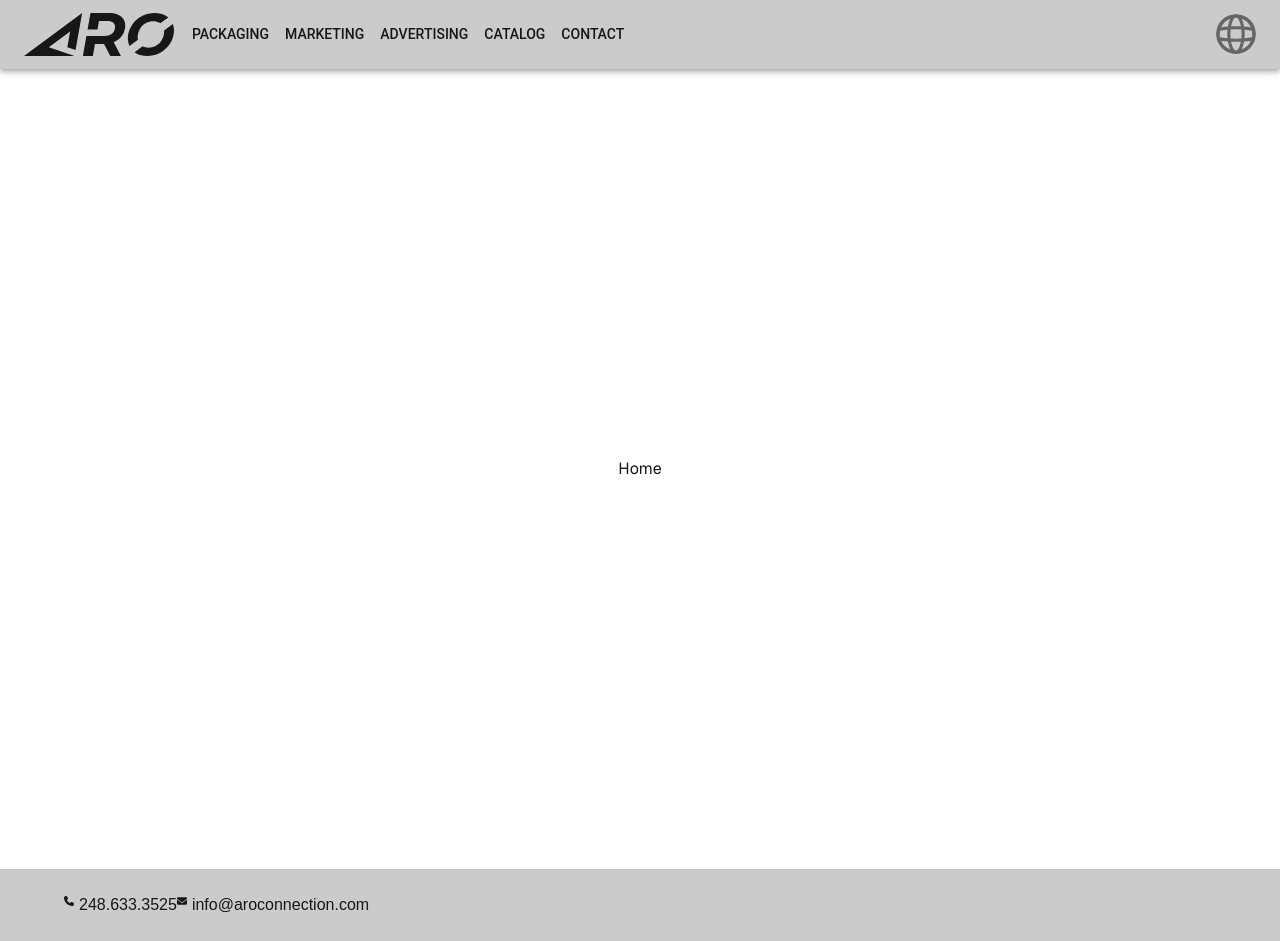
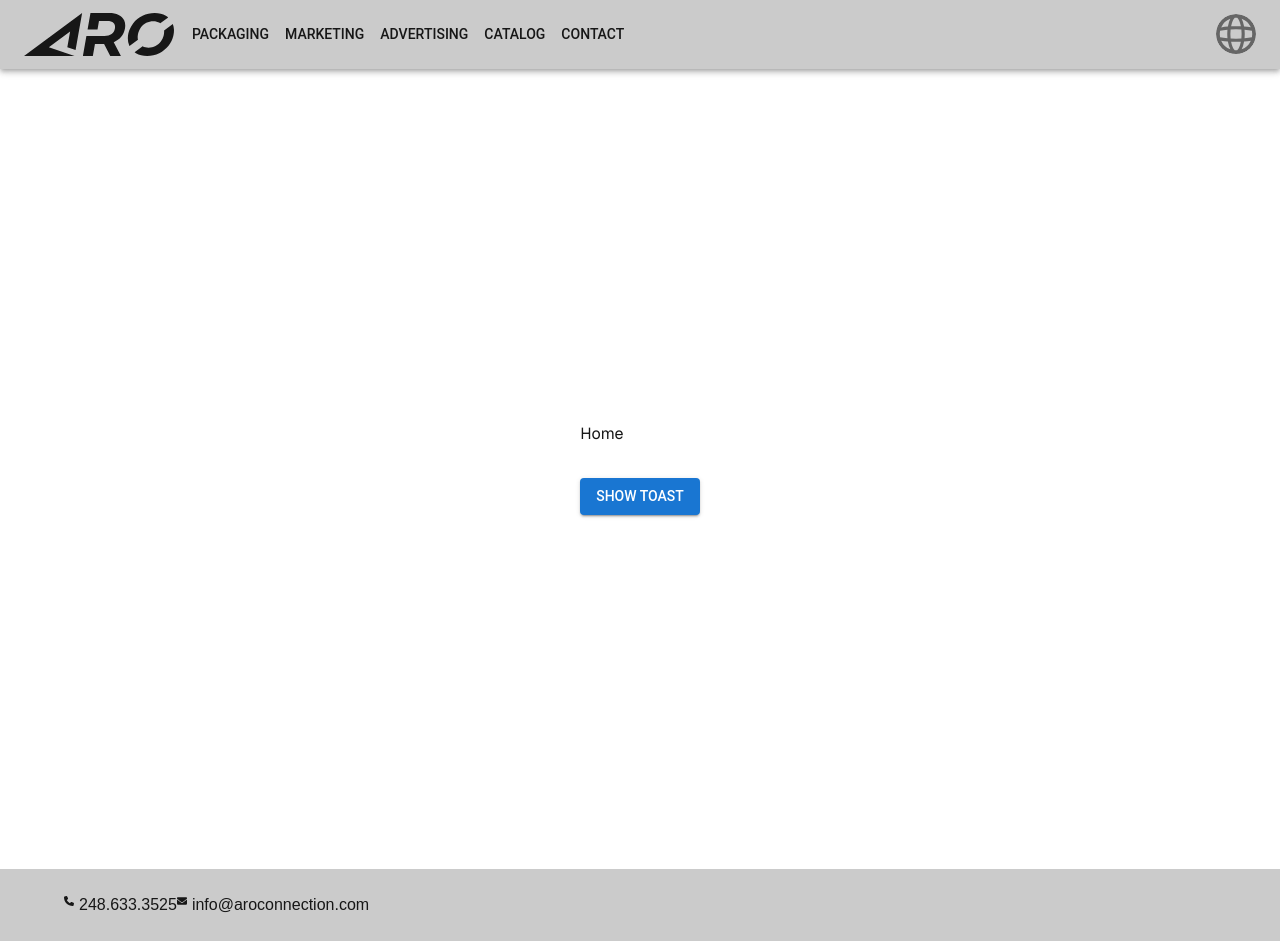
Before and after one commit to bizunit34/test-aro, a Next.js app: page / in a window 1280 px wide. Built offline with nearby package versions, Linux system fonts and the light colour scheme; what @mui/material-nextjs would draw is missing.

Commit message:
Updated the logic to add the toast message

```diff
--- a/src/app/advertising/page.tsx
+++ b/src/app/advertising/page.tsx
@@ -1,3 +1,5 @@
+'use client';
+
 import React from 'react';
 
 export default function Advertising(): React.JSX.Element {
--- a/src/app/layout.tsx
+++ b/src/app/layout.tsx
@@ -5,6 +5,8 @@ import { AppRouterCacheProvider } from '@mui/material-nextjs/v15-appRouter';
 import type { Metadata } from 'next';
 import localFont from 'next/font/local';
 import React from 'react';
+
+import { ToastProvider } from '@/components';
 
 import Footer from '../components/Footer';
 import Header from '../components/Header';
@@ -38,9 +40,11 @@ export default function RootLayout({
       >
         <AppRouterCacheProvider>
           <ThemeProvider theme={theme}>
-            <Header />
-            <div className='main'>{children}</div>
-            <Footer />
+            <ToastProvider>
+              <Header />
+              <div className='main'>{children}</div>
+              <Footer />
+            </ToastProvider>
           </ThemeProvider>
         </AppRouterCacheProvider>
         <script
--- a/src/app/page.tsx
+++ b/src/app/page.tsx
@@ -1,10 +1,30 @@
+'use client';
+
+import { Button } from '@mui/material';
 import React from 'react';
 
+import { useToast } from '@/components';
+
 export default function Home(): React.JSX.Element {
+  const { showToast } = useToast();
+
+  const handleClick = (): void => {
+    showToast({
+      message: 'This is a success message!',
+      severity: 'success',
+      duration: 4000,
+    });
+  };
+
   return (
     <div className='grid min-h-screen grid-rows-[20px_1fr_20px] items-center justify-items-center gap-16 p-8 pb-20 font-[family-name:var(--font-geist-sans)] sm:p-20'>
       <main className='row-start-2 flex flex-col items-center gap-8 sm:items-start'>
         <div className='flex flex-col items-center gap-4 sm:flex-row'>Home</div>
+        <div>
+          <Button variant='contained' color='primary' onClick={handleClick}>
+            Show Toast
+          </Button>
+        </div>
       </main>
     </div>
   );
--- a/src/components/CatalogListCard.tsx
+++ b/src/components/CatalogListCard.tsx
@@ -1,3 +1,5 @@
+'use client';
+
 import {
   Button,
   Card,
--- a/src/components/Toast.tsx
+++ b/src/components/Toast.tsx
@@ -1,77 +1,71 @@
-import Alert from '@mui/material/Alert';
-import Button from '@mui/material/Button';
-import Slide, { SlideProps } from '@mui/material/Slide';
-import Snackbar, {
-  SnackbarCloseReason,
-  SnackbarOrigin,
-} from '@mui/material/Snackbar';
-import { TransitionProps } from '@mui/material/transitions';
-import * as React from 'react';
+'use client';
 
-function SlideTransition(
-  props: SlideProps,
-  direction: 'left' | 'right' | 'up' | 'down',
-) {
-  return <Slide {...props} direction={direction} />;
-}
+import { Alert, Snackbar } from '@mui/material';
+import React, { createContext, ReactNode, useContext, useState } from 'react';
 
-interface State extends SnackbarOrigin {
-  open: boolean;
-  Transition: React.ComponentType<
-    TransitionProps & {
-      children: React.ReactElement;
-    }
-  >;
-}
-
+// Define the type for the toast
 interface ToastOptions {
   message: string;
   severity?: 'success' | 'info' | 'warning' | 'error';
+  duration?: number; // in milliseconds
 }
 
-const Toast: React.FC<ToastOptions> = ({ message, severity }) => {
-  const [state, setState] = React.useState<State>({
-    open: false,
-    Transition: Slide,
-    vertical: 'top',
-    horizontal: 'center',
+// Context type
+interface ToastContextType {
+  showToast: (options: ToastOptions) => void;
+}
+
+// Create Context
+const ToastContext = createContext<ToastContextType | undefined>(undefined);
+
+// Provider Component
+export const ToastProvider: React.FC<{ children: ReactNode }> = ({
+  children,
+}) => {
+  const [open, setOpen] = useState(false);
+  const [toastOptions, setToastOptions] = useState<ToastOptions>({
+    message: '',
+    severity: 'info',
+    duration: 3000,
   });
 
-  const handleClick = (newState: SnackbarOrigin): void => {
-    setState({
-      ...newState,
-      open: true,
-      Transition: Slide,
-    });
+  const showToast = (options: ToastOptions): void => {
+    setToastOptions({ ...options });
+    setOpen(true);
   };
 
-  const handleClose = (
-    event?: React.SyntheticEvent | Event,
-    reason?: SnackbarCloseReason,
-  ): void => {
-    if (reason === 'clickaway') {
-      return;
-    }
-
-    setState({ ...state, open: false });
+  const handleClose = (): void => {
+    setOpen(false);
   };
 
   return (
-    <div>
-      <Button onClick={handleClick}>Open Snackbar</Button>
-      <Snackbar open={open} autoHideDuration={6000} onClose={handleClose}>
+    <ToastContext.Provider value={{ showToast }}>
+      {children}
+      <Snackbar
+        open={open}
+        autoHideDuration={toastOptions.duration || 3000}
+        onClose={handleClose}
+        anchorOrigin={{ vertical: 'bottom', horizontal: 'center' }}
+      >
         <Alert
-          anchorOrigin={{ vertical, horizontal }}
           onClose={handleClose}
-          severity={severity ?? 'success'}
-          variant='filled'
+          severity={toastOptions.severity || 'info'}
           sx={{ width: '100%' }}
         >
-          {message}
+          {toastOptions.message}
         </Alert>
       </Snackbar>
-    </div>
+    </ToastContext.Provider>
   );
 };
 
-export default Toast;
+// Custom Hook
+export const useToast = (): ToastContextType => {
+  const context = useContext(ToastContext);
+
+  if (!context) {
+    throw new Error('useToast must be used within a ToastProvider');
+  }
+
+  return context;
+};
--- a/src/components/index.ts
+++ b/src/components/index.ts
@@ -5,3 +5,4 @@ export * from './Footer';
 export * from './Header';
 export * from './ItemDetails';
 export * from './PacdoraCustomizationCard';
+export * from './Toast';
--- a/src/services/pacdora.service.ts
+++ b/src/services/pacdora.service.ts
@@ -3,18 +3,6 @@ import ApiTips from '@/models/pacdora/api-tips';
 
 class PacdoraService {
   public Pacdora: PacdoraModel | undefined;
-
-  public constructor() {
-    // eslint-disable-next-line @typescript-eslint/ban-ts-comment
-    // @ts-ignore -- This is added via script and thus cannot be tracked until here
-    if (window.Pacdora != null) {
-      // eslint-disable-next-line @typescript-eslint/ban-ts-comment
-      // @ts-ignore
-      // eslint-disable-next-line @typescript-eslint/no-unsafe-member-access
-      // eslint-disable-next-line @typescript-eslint/no-unsafe-assignment
-      this.Pacdora = window.Pacdora;
-    }
-  }
 
   public static createPacdoraService(): PacdoraService {
     return new PacdoraService();
@@ -25,6 +13,16 @@ class PacdoraService {
   }
 
   public async initializePacdora(): Promise<void> {
+    // eslint-disable-next-line @typescript-eslint/ban-ts-comment
+    // @ts-ignore -- This is added via script and thus cannot be tracked until here
+    if (window.Pacdora != null) {
+      // eslint-disable-next-line @typescript-eslint/ban-ts-comment
+      // @ts-ignore
+      // eslint-disable-next-line @typescript-eslint/no-unsafe-member-access
+      // eslint-disable-next-line @typescript-eslint/no-unsafe-assignment
+      this.Pacdora = window.Pacdora;
+    }
+
     if (this.Pacdora == null || process.env.PACDORA_API_ID == null) {
       console.error('There was an issue with loading the Pacdora script.');
 
--- a/src/services/toast.service.ts
+++ b/src/services/toast.service.ts
@@ -1,7 +1,5 @@
 class ToastService {
-  public open(): void {
-
-  }
+  public open(): void {}
 }
 
 const ToastServiceInstance: ToastService = new ToastService();
```
